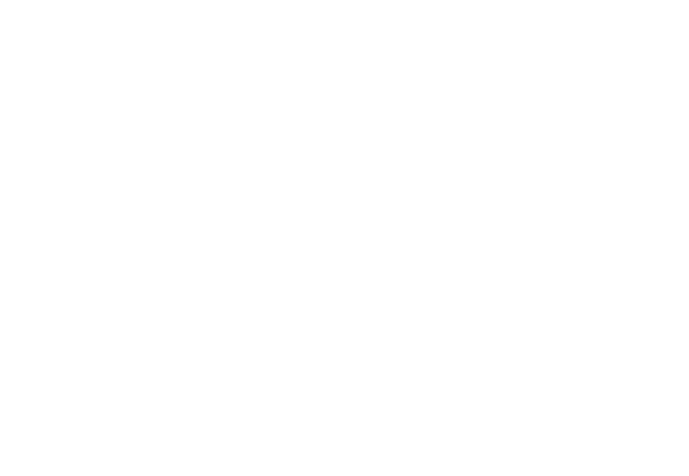
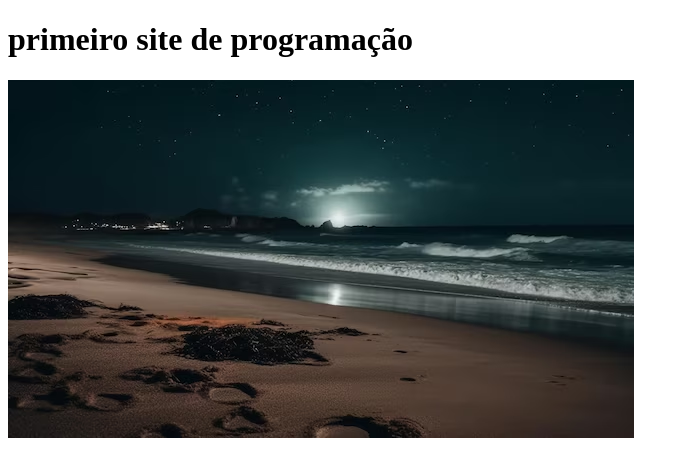
Before and after one commit to bsbonardi/bsofi, a plain HTML site: page index.html in a window 1280 px wide. Shown: the whole page, without its empty margins (0-689 px from the left). Drawn offline with Linux system fonts and the light colour scheme.

Commit message:
Add files via upload

```diff
--- a/index.html
+++ b/index.html
@@ -6,6 +6,7 @@
     <title>Document</title>
 </head>
 <body>
-
+ <h1>primeiro site de programação</h1>
+<img src="paisagem-maritima-tranquila-iluminada-pelo-luar-e-estrelas-geradas-por-ia_188544-40164.avif">
 </body>
 </html>
```
Also changed, not shown: paisagem-maritima-tranquila-iluminada-pelo-luar-e-estrelas-geradas-por-ia_188544-40164.avif (added).
